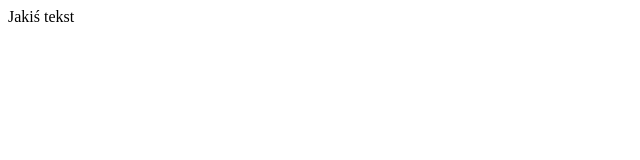
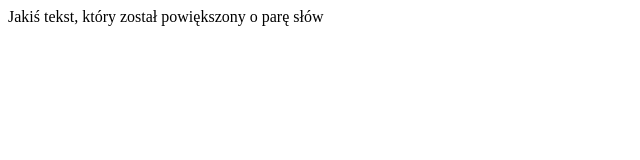
Before and after one commit to Obwuol/Strona, a plain HTML site: page info1.html in a window 1280 px wide. Shown: the whole page, without its empty margins (0-640 px from the left). Drawn offline with Linux system fonts and the light colour scheme.

Commit message:
Changed text in info1

```diff
--- a/info1.html
+++ b/info1.html
@@ -7,6 +7,6 @@
     <title>Document</title>
 </head>
 <body>
-    <div>Jakiś tekst</div>
+    <div>Jakiś tekst, który został powiększony o parę słów</div>
 </body>
 </html>
```
